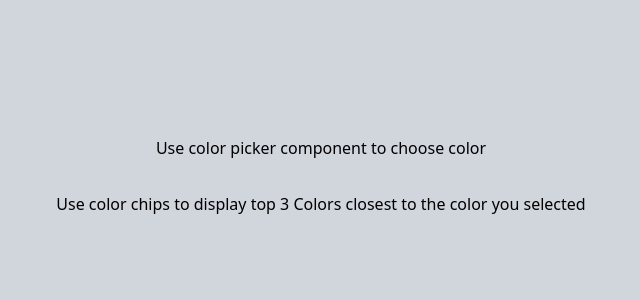
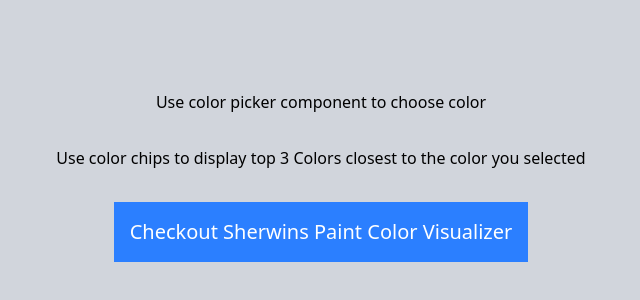
Before and after one commit to kxc184/color-picker-vite, a React (Vite) app: page / in a window 1280 px wide. Shown: the part 224-524 px from the top of the page, without its empty margins (319-959 px from the left). Built offline with nearby package versions, Linux system fonts and the light colour scheme.

Commit message:
explain utils add button visualizer

```diff
--- a/src/App.tsx
+++ b/src/App.tsx
@@ -17,6 +17,13 @@
         Use color chips to display top 3 Colors closest to the color you
         selected
       </p>
+      <a
+        target="blank"
+        href="https://www.sherwin-williams.com/en-us/color/color-tools/color-visualizer/active/color-wall/section/sherwin-williams-colors"
+        className="p-4 bg-blue-500 text-xl text-white hover:scale-105 duration-300 hover:shadow-xl "
+      >
+        Checkout Sherwins Paint Color Visualizer
+      </a>
     </main>
   );
 }
--- a/src/utils/index.ts
+++ b/src/utils/index.ts
@@ -1,6 +1,8 @@
 import { sherwinPaintColors } from "../data/color";
 import type { ColorMatch } from "../types/color";
 
+// Converts the input hex color to an RGB object (e.g., { r: 255, g: 87, b: 51 }).
+// This is needed because color distance calculations are easier in RGB space.
 function hexToRgb(hex: string): [number, number, number] {
   const r = parseInt(hex.slice(1, 3), 16);
   const g = parseInt(hex.slice(3, 5), 16);
@@ -8,6 +10,7 @@
   return [r, g, b];
 }
 
+// Euclidean distance formula
 function calculateDistance(
   color1: [number, number, number],
   color2: [number, number, number]
@@ -19,13 +22,14 @@
   );
 }
 
+// computes distance, sorts by smallest distance and returns the first three
 export async function findClosestColors(
   hexColor: string
 ): Promise<ColorMatch[]> {
   const targetRgb = hexToRgb(hexColor);
 
   const colorMatches = sherwinPaintColors
-    .filter((color) => color.hex) // Skip colors without hex values
+    .filter((color) => color.hex) // Skip colors without hex values (API colors scraped from is missing hex on some values)
     .map((color) => ({
       name: color.name,
       hex: color.hex,
```
